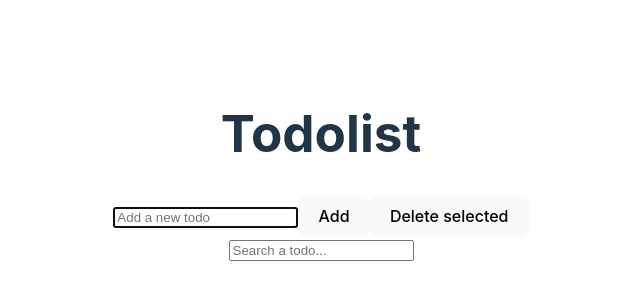
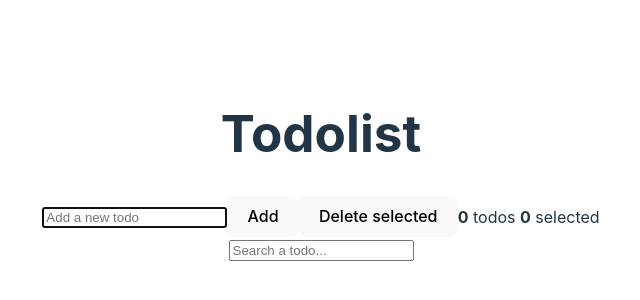
Before and after one commit to vbetsch/tp-vuejs, a Vue app in the folder todolist/: page / in a window 1280 px wide. Shown: the part 224-524 px from the top of the page, without its empty margins (319-959 px from the left). Built offline with nearby package versions, Linux system fonts and the light colour scheme.

Commit message:
:sparkles: Counters

```diff
--- a/todolist/src/components/TodoList.vue
+++ b/todolist/src/components/TodoList.vue
@@ -2,9 +2,10 @@
 import {reactive, Ref, ref} from "vue";
 import Todo from "./TodoItem.vue";
 
+let inputNewValue: Ref<string> = ref("")
 let todos: TodoItemType[] = reactive([])
 let displayedTodos: TodoItemType[] = reactive([])
-let inputNewValue: Ref<string> = ref("")
+
 let searchValue: Ref<string> = ref("")
 let searchMode: Ref<boolean> = ref(false)
 
@@ -53,6 +54,17 @@ function onKeyUpSearchBar() {
         <button @click="clickOnAddTodo">Add</button>
     </label>
     <button @click="clickOnDeleteSelectedTodos">Delete selected</button>
+    <span>
+        <b>
+            <span v-if="searchMode">{{ displayedTodos.length }}</span>
+            <span v-else>{{ todos.length }}</span>
+        </b> todos
+    </span>
+    <span>
+        <b>
+            {{ todos.filter((todo: TodoItemType) => todo.isSelected).length }}
+        </b> selected
+    </span>
     <div class="filter">
         <input
             id="search-bar"
```
